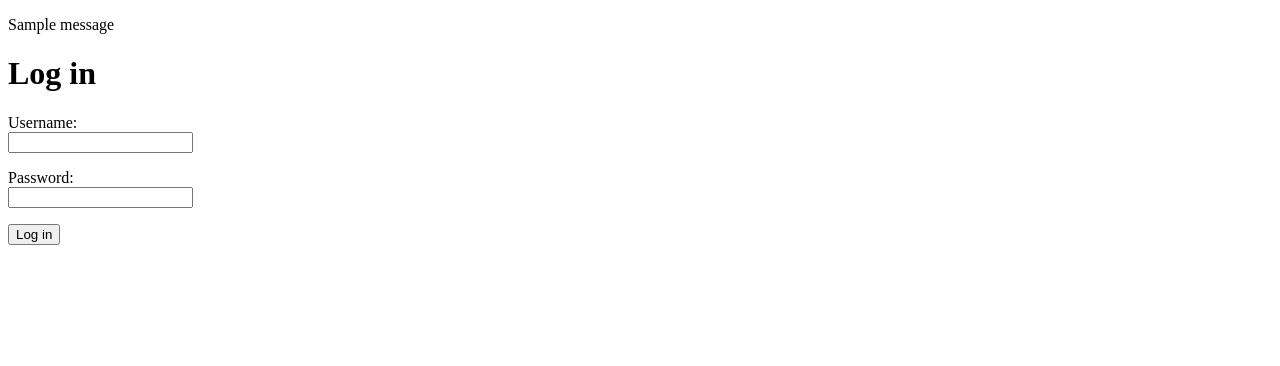
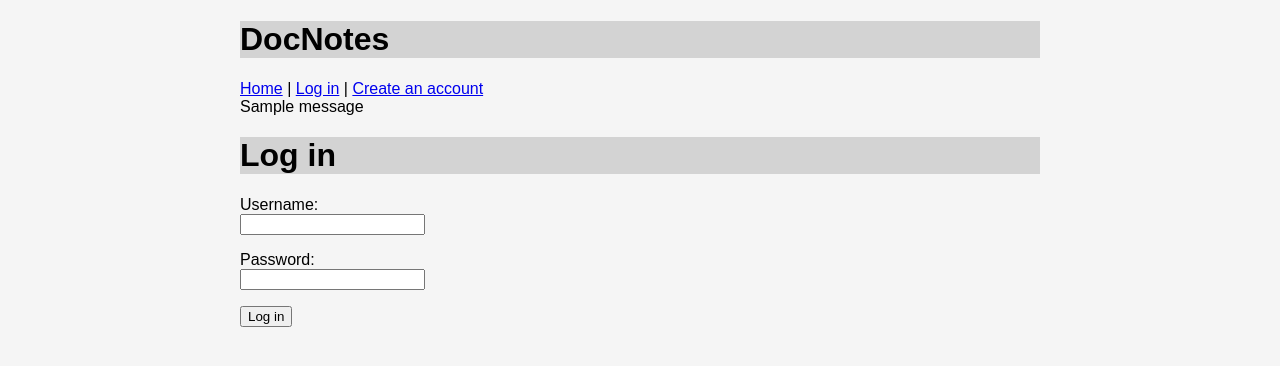
Before and after one commit to neoharju/docnotes, a Flask app: page /login in a window 1280 px wide. Shown: the top 366 px of the page. Run offline with Flask 3, Linux system fonts and the light colour scheme; one stand-in notice (Sample message) is shown.

Commit message:
feat(layout.html): extends functionality

```diff
--- /dev/null
+++ b/static/main.css
@@ -0,0 +1,10 @@
+body {
+  margin: auto;
+  max-width: 50em;
+  font-family: sans-serif;
+  background-color: #f5f5f5;
+}
+
+h1 {
+  background-color: lightgray;
+}
--- /dev/null
+++ b/templates/layout.html
@@ -0,0 +1,55 @@
+
+<!DOCTYPE html>
+<html lang="en">
+
+<head>
+  <meta charset="UTF-8">
+  <meta name="viewport" content="width=device-width, initial-scale=1.0">
+
+  <title>{% block title %}DocNotes{% endblock %}</title>
+
+  <link rel="stylesheet" href="{{ url_for('static', filename='main.css') }}">
+</head>
+
+<body>
+  <header>
+    <h1>DocNotes</h1>
+
+    {% if session.user_id %}
+    <p>
+      Logged in as:
+      <a href="{{ url_for('user', user_id=session.user_id) }}">
+        {{ session.username }}
+      </a>
+    </p>
+    {% endif %}
+
+    <nav>
+      <a href="{{ url_for('index') }}">Home</a> |
+
+      {% if session.user_id %}
+        <a href="{{ url_for('logout') }}">Log out</a>
+      {% else %}
+        <a href="{{ url_for('login') }}">Log in</a> |
+        <a href="{{ url_for('register') }}">Create an account</a>
+      {% endif %}
+    </nav>
+  </header>
+
+  <main>
+    {% with messages = get_flashed_messages() %}
+      {% if messages %}
+        {% for message in messages %}
+          <div class="info">
+            {{ message }}
+          </div>
+        {% endfor %}
+      {% endif %}
+    {% endwith %}
+
+    {% block content %}{% endblock %}
+  </main>
+
+</body>
+
+</html>
--- a/templates/login.html
+++ b/templates/login.html
@@ -1,50 +1,22 @@
-<!DOCTYPE html>
-<html>
-  <head>
-    <title>Login</title>
+{% extends "layout.html" %}
 
-  </head>
-  <body>
-    {% for message in get_flashed_messages() %}
-    <p class="info">
-    {{ message }}
-    </p>
-    {% endfor %}
+{% block title %}Log in {% endblock %}
+
+{% block content %}
 
 <h1>Log in</h1>
 <form action="{{ url_for('login') }}" method="post">
 	<p>
 		<label for="username">Username:</label><br />
-      <input
-             type="text"
-             id="username"
-             name="username"
-             autocomplete="username"
-             required
-             />
+		<input type="text" id="username" name="username" autocomplete="username" required />
 	</p>
 	<p>
 		<label for="password">Password</label>:<br />
-      <input
-             type="password"
-             id="password"
-             name="password"
-             autocomplete="current-password"
-             required
-             />
+		<input type="password" id="password" name="password" autocomplete="current-password" required />
 	</p>
-      <input
-             type="hidden"
-             name="next_page"
-             value="{{ next_page | default('/') }}"
-             />
-      <input
-          type="hidden"
-          name="csrf_token"
-          value="{{ session.csrf_token }}"
-          />
+	<input type="hidden" name="next_page" value="{{ next_page | default('/') }}" />
+	<input type="hidden" name="csrf_token" value="{{ session.csrf_token }}" />
 
 	<button type="submit">Log in</button>
 </form>
-  </body>
-</html
+{% endblock %}
```
Also changed, not shown: templates/index.html (+9 -9 lines), templates/register.html (+10 -43 lines). Lines whose indentation alone changed are shown as unchanged.
